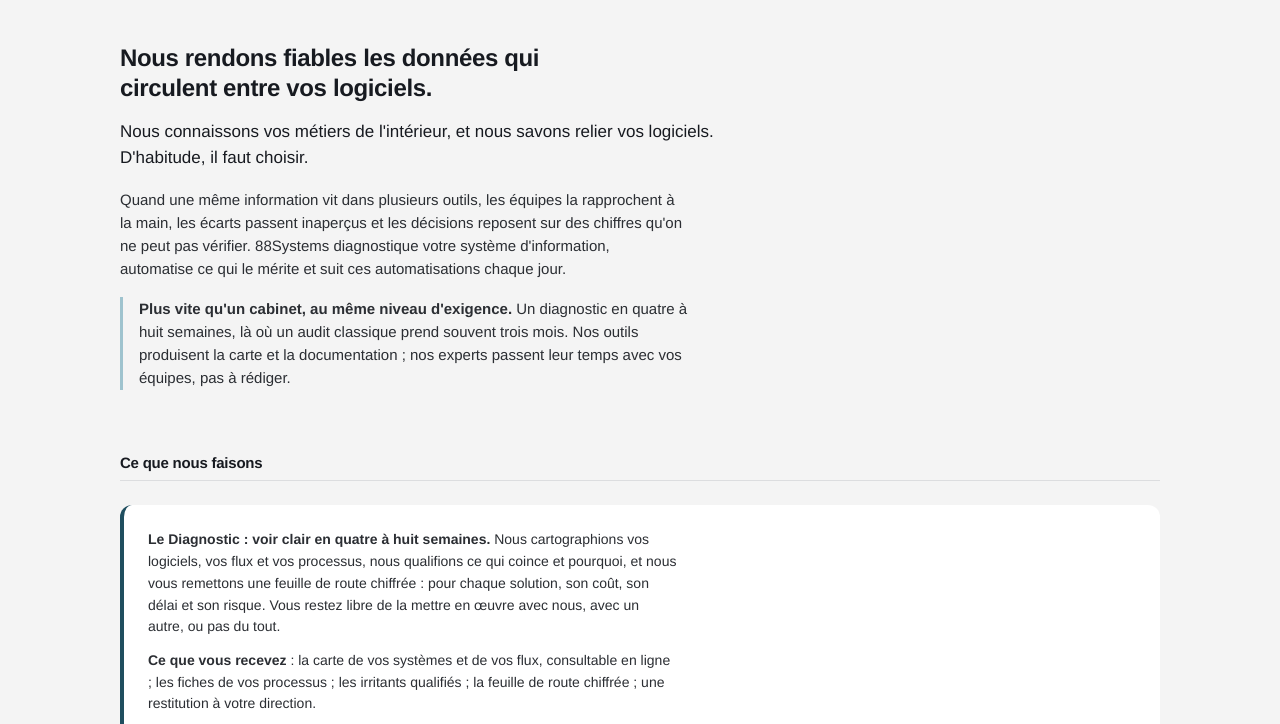
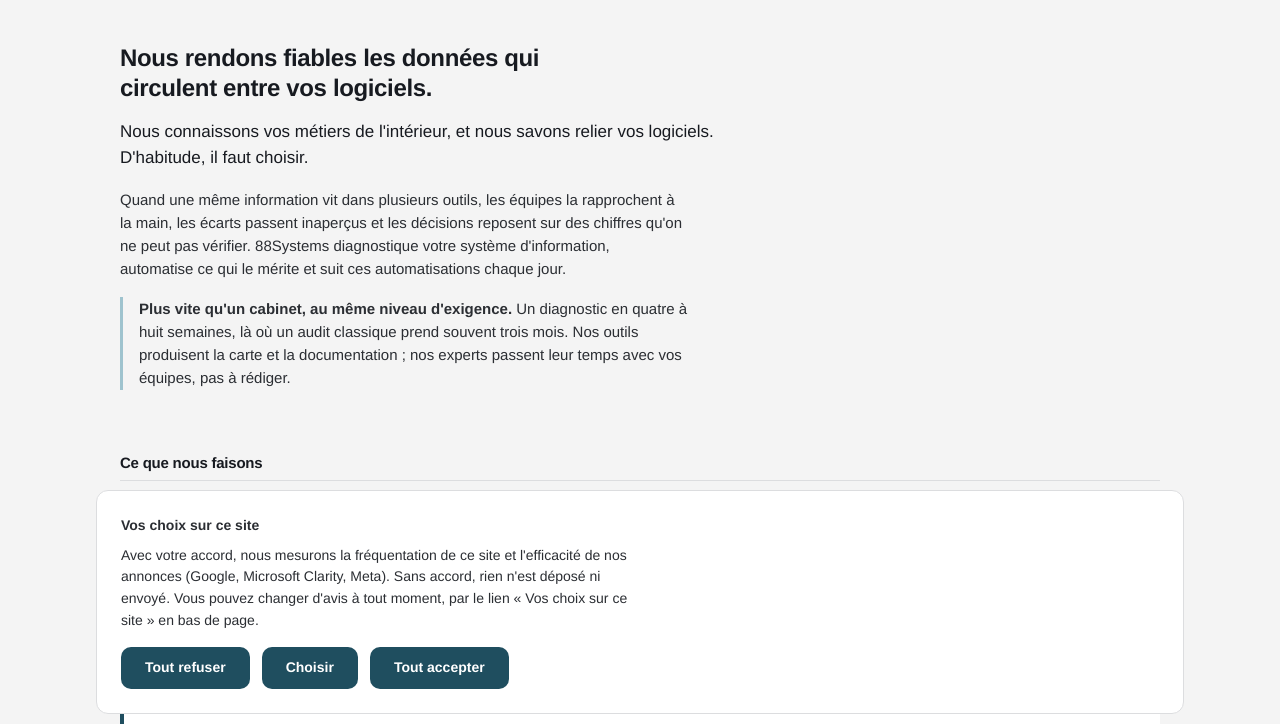
Before and after one commit to AntoineCurgy/88systems-site, a plain HTML site: page index.html in a window 1280 px wide. Shown: the part 70-794 px from the top of the page. Drawn offline with Linux system fonts and the light colour scheme.

Commit message:
Publication de la page depuis 88systems 5481802

```diff
--- /dev/null
+++ b/consentement.css
@@ -0,0 +1,12 @@
+/* Le bandeau de consentement du site 88systems.io (PCP077) : seulement les jetons de la charte */
+#consentement { position: fixed; left: 0; right: 0; bottom: 0; z-index: 10; padding: var(--s3); }
+.consentement-boite { max-width: 68rem; margin: 0 auto; background-color: var(--surface); border: 1px solid var(--bord); border-radius: 12px; padding: var(--s4); }
+.consentement-titre { margin: 0 0 var(--s1); font-weight: 600; color: var(--encre); }
+.consentement-boite p { color: var(--encre2); }
+.consentement-details { margin-top: var(--s3); display: grid; gap: var(--s2); }
+.consentement-case { display: flex; gap: var(--s2); align-items: flex-start; color: var(--encre2); max-width: 68ch; }
+.consentement-case strong { color: var(--encre); }
+.consentement-actions { margin-top: var(--s3); display: flex; flex-wrap: wrap; gap: var(--s2); }
+.consentement-bouton { display: inline-flex; align-items: center; height: 2.6rem; padding: 0 var(--s4); border: 0; border-radius: 10px; background-color: var(--marque); color: #ffffff; font: inherit; font-weight: 600; cursor: pointer; }
+.lien-consentement { color: inherit; }
+.consentement-details[hidden] { display: none; }
--- /dev/null
+++ b/consentement.js
@@ -0,0 +1,149 @@
+/* Consentement et chargement des traceurs du site 88systems.io (PCP077).
+   Rien ne part vers un traceur avant un accord : sans accord, Google Tag Manager n'est meme pas charge
+   (mode de consentement de base). L'accord se donne par finalite (mesure d'audience, publicite),
+   se retire aussi simplement qu'il se donne, et se redemande apres 182 jours.
+   Configuration : window.MESURE_88S = { gtm: "GTM-XXXXXXX" } avant ce script ; sans identifiant valide,
+   ni bandeau ni lien du pied : il n'y a rien a consentir.
+   Les balises (Analytics, Clarity, pixel Meta, Google Ads) vivent dans le conteneur Tag Manager,
+   chacune liee a l'etat du consentement qu'elle exige (analytics_storage ou ad_storage). */
+(function () {
+  "use strict";
+  var CLE = "88s-consentement";
+  var VERSION = 1;
+  var DUREE_JOURS = 182;
+  var config = window.MESURE_88S || {};
+  var charge = false;
+  window.dataLayer = window.dataLayer || [];
+  function gtag() { window.dataLayer.push(arguments); }
+
+  function lire() {
+    try {
+      var v = JSON.parse(window.localStorage.getItem(CLE));
+      if (!v || v.version !== VERSION) return null;
+      if (Date.now() - v.le > DUREE_JOURS * 86400000) return null;
+      return v;
+    } catch (e) { return null; }
+  }
+
+  function ecrire(mesure, publicite) {
+    var v = { version: VERSION, mesure: !!mesure, publicite: !!publicite, le: Date.now() };
+    try { window.localStorage.setItem(CLE, JSON.stringify(v)); } catch (e) { /* stockage refuse : le choix vaut pour la page */ }
+    return v;
+  }
+
+  function etats(v) {
+    return {
+      analytics_storage: v.mesure ? "granted" : "denied",
+      ad_storage: v.publicite ? "granted" : "denied",
+      ad_user_data: v.publicite ? "granted" : "denied",
+      ad_personalization: v.publicite ? "granted" : "denied"
+    };
+  }
+
+  function charger(v) {
+    if (charge || !configure()) return;
+    if (!v.mesure && !v.publicite) return;
+    charge = true;
+    gtag("consent", "default", { analytics_storage: "denied", ad_storage: "denied", ad_user_data: "denied", ad_personalization: "denied" });
+    gtag("consent", "update", etats(v));
+    window.dataLayer.push({ "gtm.start": Date.now(), event: "gtm.js" });
+    var s = document.createElement("script");
+    s.async = true;
+    s.src = "https://www.googletagmanager.com/gtm.js?id=" + encodeURIComponent(config.gtm);
+    document.head.appendChild(s);
+  }
+
+  function bouton(texte, action) {
+    var b = document.createElement("button");
+    b.type = "button";
+    b.className = "consentement-bouton";
+    b.textContent = texte;
+    b.addEventListener("click", action);
+    return b;
+  }
+
+  function case_(id, libelle, detail, coche) {
+    var l = document.createElement("label");
+    l.className = "consentement-case";
+    var c = document.createElement("input");
+    c.type = "checkbox"; c.id = id; c.checked = !!coche;
+    var t = document.createElement("span");
+    var f = document.createElement("strong"); f.textContent = libelle;
+    t.appendChild(f); t.appendChild(document.createTextNode(" " + detail));
+    l.appendChild(c); l.appendChild(t);
+    return l;
+  }
+
+  function choisir(mesure, publicite) {
+    var avant = lire();
+    var v = ecrire(mesure, publicite);
+    fermer();
+    var retrait = charge && avant && ((avant.mesure && !mesure) || (avant.publicite && !publicite));
+    if (retrait) {
+      /* Clarity exige d'etre prevenu d'un retrait pour effacer ses cookies (documentation Microsoft, lue le 2026-11-20) */
+      if (typeof window.clarity === "function") {
+        window.clarity("consentv2", { analytics_Storage: mesure ? "granted" : "denied", ad_Storage: publicite ? "granted" : "denied" });
+      }
+      window.location.reload();   /* un traceur deja charge ne se decharge pas : on recharge sans lui */
+      return;
+    }
+    if (charge) { gtag("consent", "update", etats(v)); }
+    charger(v);
+  }
+
+  function fermer() {
+    var b = document.getElementById("consentement");
+    if (b) b.parentNode.removeChild(b);
+  }
+
+  function ouvrir() {
+    fermer();
+    var v = lire();
+    var b = document.createElement("div");
+    b.id = "consentement";
+    b.setAttribute("role", "dialog");
+    b.setAttribute("aria-labelledby", "consentement-titre");
+    var boite = document.createElement("div");
+    boite.className = "consentement-boite";
+    var h = document.createElement("p");
+    h.id = "consentement-titre"; h.className = "consentement-titre";
+    h.textContent = "Vos choix sur ce site";
+    var p = document.createElement("p");
+    p.textContent = "Avec votre accord, nous mesurons la fréquentation de ce site et l'efficacité de nos annonces (Google, Microsoft Clarity, Meta). Sans accord, rien n'est déposé ni envoyé. Vous pouvez changer d'avis à tout moment, par le lien « Vos choix sur ce site » en bas de page.";
+    var details = document.createElement("div");
+    details.className = "consentement-details";
+    details.hidden = true;
+    details.appendChild(case_("consentement-mesure", "Mesure d'audience.", "Les pages lues, jusqu'où, et d'où viennent les visiteurs.", v && v.mesure));
+    details.appendChild(case_("consentement-publicite", "Publicité.", "Savoir quelles annonces amènent des visiteurs, et les montrer à des personnes proches.", v && v.publicite));
+    var actions = document.createElement("div");
+    actions.className = "consentement-actions";
+    var bChoisir = bouton("Choisir", function () {
+      if (details.hidden) { details.hidden = false; bChoisir.textContent = "Enregistrer mes choix"; return; }
+      choisir(document.getElementById("consentement-mesure").checked, document.getElementById("consentement-publicite").checked);
+    });
+    actions.appendChild(bouton("Tout refuser", function () { choisir(false, false); }));
+    actions.appendChild(bChoisir);
+    actions.appendChild(bouton("Tout accepter", function () { choisir(true, true); }));
+    boite.appendChild(h); boite.appendChild(p); boite.appendChild(details); boite.appendChild(actions);
+    b.appendChild(boite);
+    document.body.appendChild(b);
+  }
+
+  window.consentement88s = { ouvrir: ouvrir, etat: lire };
+
+  function configure() { return !!config.gtm && /^GTM-[A-Z0-9]+$/.test(config.gtm); }
+
+  function demarrer() {
+    var liens = document.querySelectorAll("[data-consentement]");
+    for (var i = 0; i < liens.length; i++) {
+      if (!configure()) { liens[i].hidden = true; continue; }
+      liens[i].addEventListener("click", function (e) { e.preventDefault(); ouvrir(); });
+    }
+    if (!configure()) return;
+    var v = lire();
+    if (v) charger(v); else ouvrir();
+  }
+
+  if (document.readyState === "loading") document.addEventListener("DOMContentLoaded", demarrer);
+  else demarrer();
+})();
```
Also changed, not shown: index.html (+5 -0 lines).
